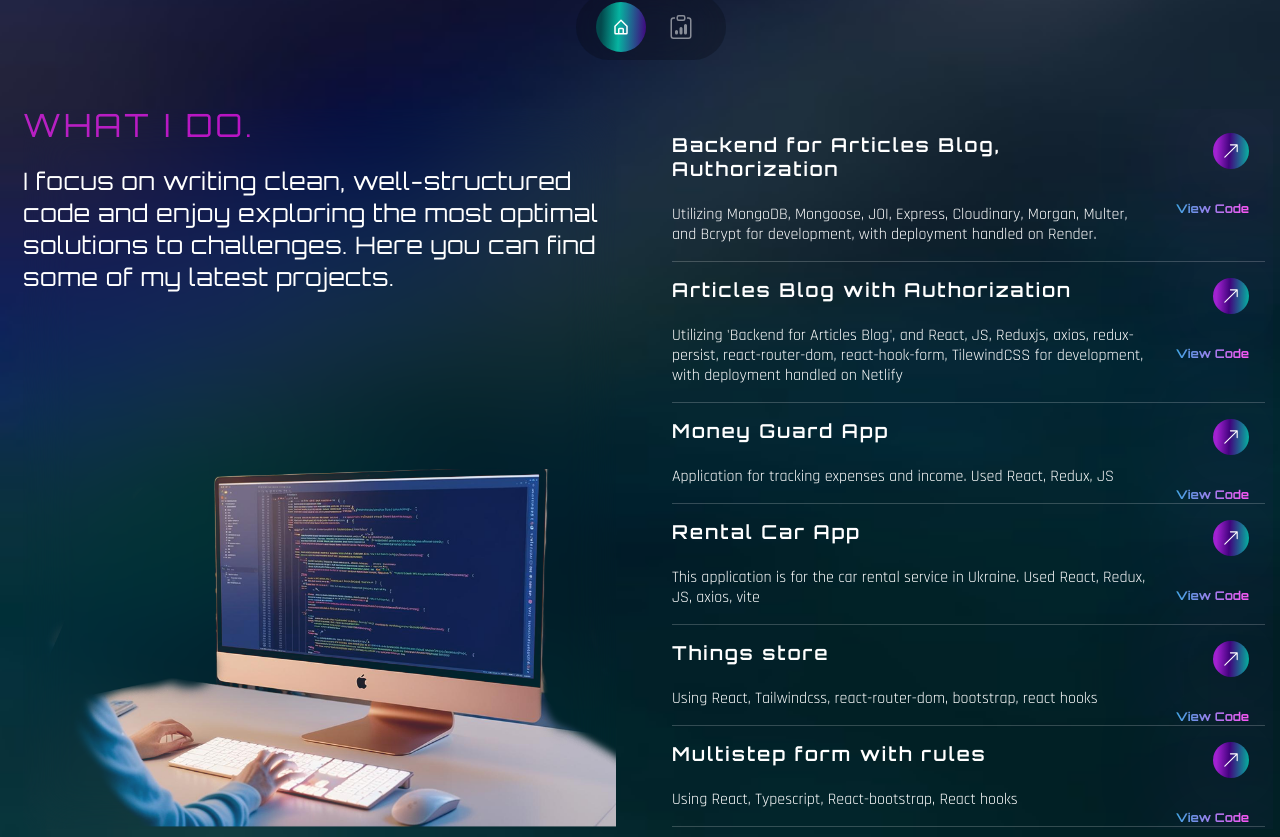
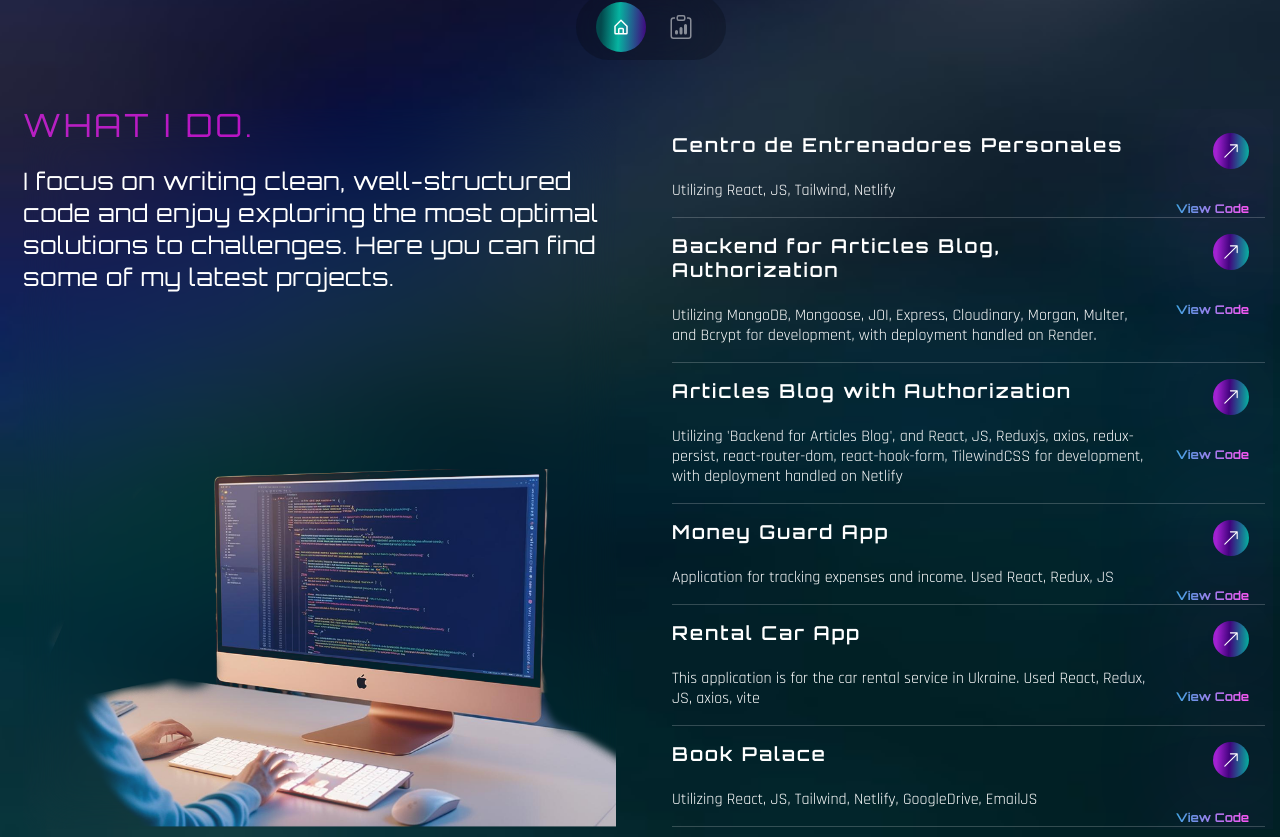
Before and after one commit to MartFrida/portfolio-mf, a React (Create React App) app: page / in a window 1280 px wide. Shown: the part 708-1545 px from the top of the page. Built offline with nearby package versions, Linux system fonts and the light colour scheme; the HTML template or start-up script is replaced by a standard one; a web font is replaced by a local one.

Commit message:
added last project for Center of Personal Trainer

```diff
--- a/src/data/data.js
+++ b/src/data/data.js
@@ -1,4 +1,11 @@
 export const dataWorks = [
+  {
+    name: "Centro de Entrenadores Personales",
+    description:
+      "Utilizing React, JS, Tailwind, Netlify",
+    deploy: "https://entrenador-personal.netlify.app/",
+    linkGitLub: "https://github.com/MartFrida/personal-trainer",
+  },
   {
     name: "Backend for Articles Blog, Authorization",
     description:
@@ -20,13 +27,19 @@ export const dataWorks = [
     linkNetlify: "https://martfrida.github.io/project-CodeCrafters/",
     linkGitLub: "https://github.com/MartFrida/project-CodeCrafters",
   },
-
   {
     name: "Rental Car App",
     description:
       "This application is for the car rental service in Ukraine. Used React, Redux, JS, axios, vite",
-    linkNetlify: "https://fantastic-faun-54a216.netlify.app/",
+    linkNetlify: "https://rentalcar-service.netlify.app/",
     linkGitLub: "https://github.com/MartFrida/rental-car-for-you",
+  },
+  {
+    name: "Book Palace",
+    description:
+      "Utilizing React, JS, Tailwind, Netlify, GoogleDrive, EmailJS",
+    deploy: "https://book-palace.netlify.app/",
+    linkGitLub: "https://github.com/MartFrida/books-club",
   },
   {
     name: "Things store",
```
